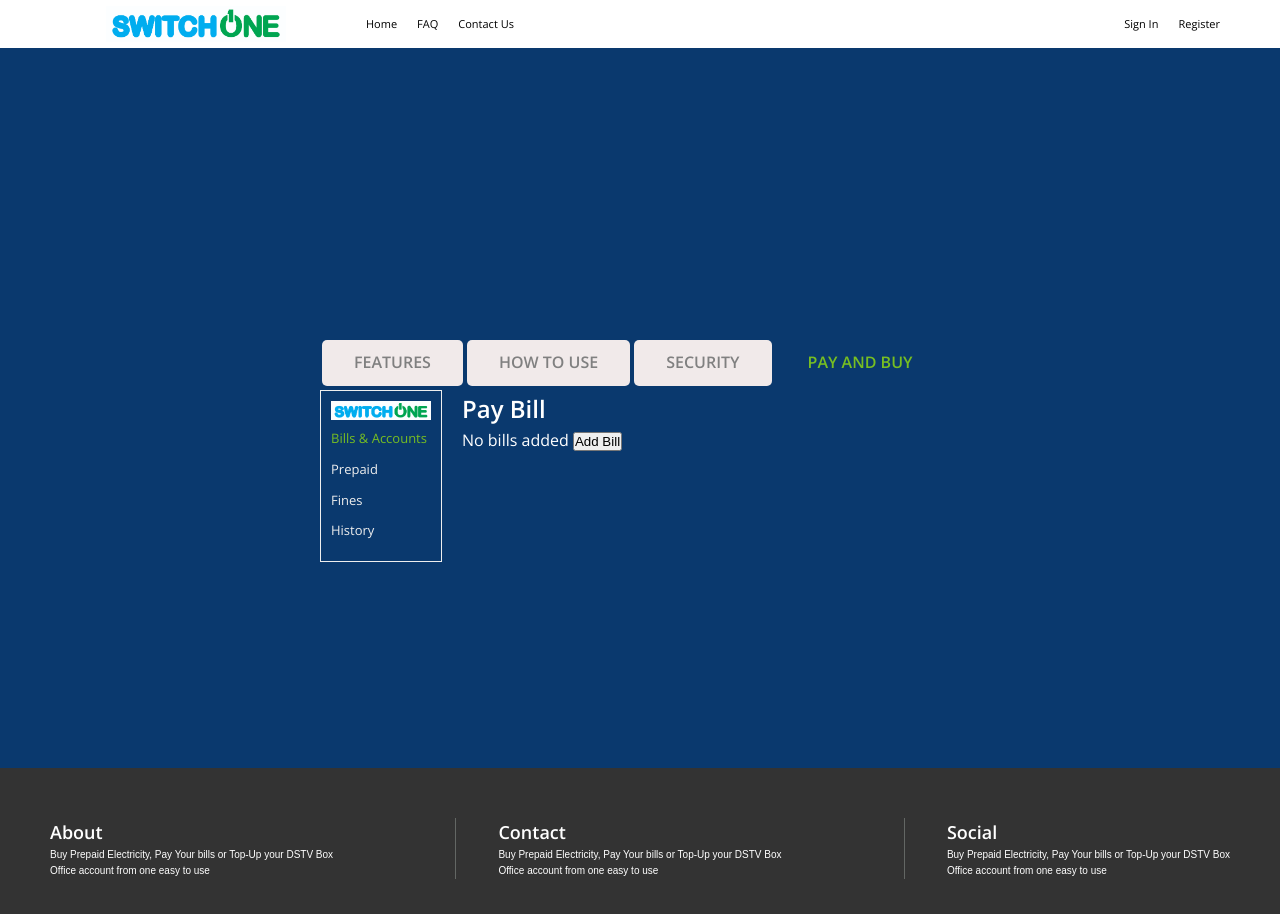
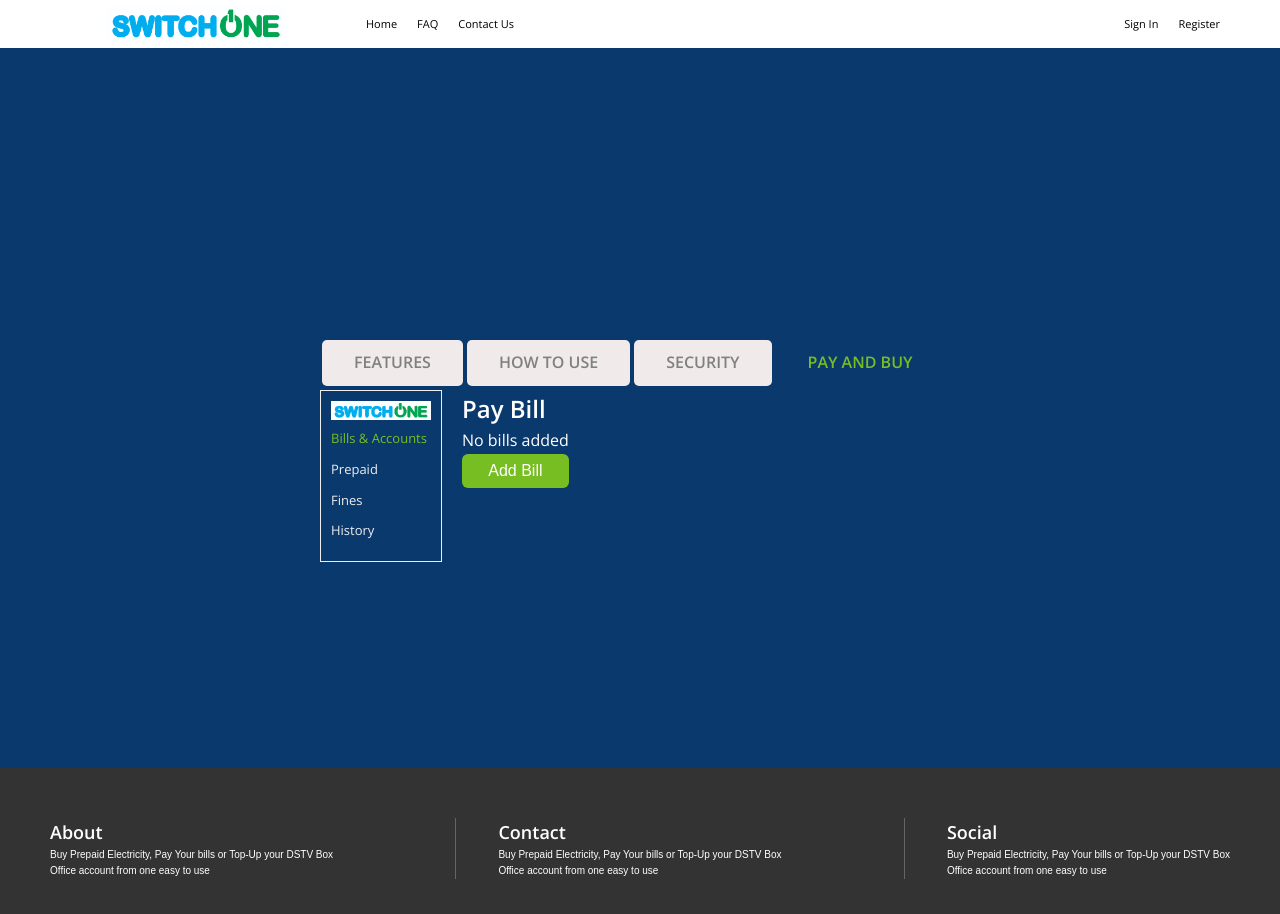
Before and after one commit to faridullah1/switchOne, an Angular app: page /billing/accounts in a window 1280 px wide. Shown: the top 914 px of the page. Built offline with nearby package versions, Linux system fonts and the light colour scheme.

Commit message:
add bill form

```diff
--- a/src/app/app-routing.module.ts
+++ b/src/app/app-routing.module.ts
@@ -24,12 +24,12 @@ const routes: Routes = [
 				path: 'billing', component: BillingComponent,
 				children: [
 					{ path: '', redirectTo: 'accounts', pathMatch: 'prefix' },
-					{ path: 'accounts', component: AccountsComponent },
-					{ path: 'add_bill', component: AddBillComponent },
+					{ path: 'accounts', component: AccountsComponent }
 				]
 			},
 		]
 	},
+	{ path: 'add_bill', component: AddBillComponent },
 	{ path: 'login', component: LoginComponent },
 	{ path: 'register', component: RegisterComponent },
 	{ path: 'contact-us', component: ContactUsComponent },
--- a/src/app/components/billing/accounts/accounts.component.html
+++ b/src/app/components/billing/accounts/accounts.component.html
@@ -6,8 +6,7 @@
 	</ng-container>
 
 	<ng-template #noBills>
-		No bills added
-
-		<button routerLink="/billing/add_bill">Add Bill</button>
+		<div class="no-bill">No bills added</div>
+		<button class="btn" routerLink="/add_bill">Add Bill</button>
 	</ng-template>
 </div>
--- a/src/app/components/billing/accounts/accounts.component.scss
+++ b/src/app/components/billing/accounts/accounts.component.scss
@@ -0,0 +1,14 @@
+.container {
+	display: flex;
+	flex-direction: column;
+
+	.btn {
+		background-color: var(--color-secondary);
+		border: none;
+		padding: .8rem 1rem;
+		border-radius: 6px;
+		cursor: pointer;
+		color: #fff;
+		font-size: 1.6rem;
+	}
+}
--- a/src/app/components/billing/add-bill/add-bill.component.html
+++ b/src/app/components/billing/add-bill/add-bill.component.html
@@ -1 +1,10 @@
-<p>add-bill works!</p>
+<div class="container">
+	<h2>Add a bill</h2>
+
+	<form [formGroup]="addBillForm" class="form">
+		<input class="field" type="text" placeholder="Reference Number" formControlName="referenceNumber">
+		<input class="field" type="text" placeholder="Alias" formControlName="alias">
+
+		<button class="btn" (click)="onSubmit()" [disabled]="addBillForm.invalid">Submit</button>
+	</form>
+</div>
--- a/src/app/components/billing/add-bill/add-bill.component.scss
+++ b/src/app/components/billing/add-bill/add-bill.component.scss
@@ -0,0 +1,23 @@
+.container {
+	height: 70vh;
+	background-color: var(--color-primary);
+	color: #fff;
+
+	display: flex;
+	flex-direction: column;
+	align-items: center;
+	justify-content: center;
+
+	.form {
+		display: flex;
+		flex-direction: column;
+
+		.field {
+			padding: 1rem 2rem;
+
+			&:not(:last-child) {
+				margin-bottom: 2rem;
+			}
+		}
+	}
+}
--- a/src/app/components/billing/add-bill/add-bill.component.ts
+++ b/src/app/components/billing/add-bill/add-bill.component.ts
@@ -1,15 +1,23 @@
-import { Component, OnInit } from '@angular/core';
+import { FormGroup, FormControl, Validators } from '@angular/forms';
+import { Component } from '@angular/core';
+
 
 @Component({
   selector: 'app-add-bill',
   templateUrl: './add-bill.component.html',
   styleUrls: ['./add-bill.component.scss']
 })
-export class AddBillComponent implements OnInit {
+export class AddBillComponent {
+	addBillForm: FormGroup;
 
-  constructor() { }
+	constructor() {
+		this.addBillForm = new FormGroup({
+			referenceNumber: new FormControl('', Validators.required),
+			alias: new FormControl('', Validators.required),
+		});
+	}
 
-  ngOnInit(): void {
-  }
-
+	onSubmit(): void {
+		console.log(this.addBillForm.value);
+	}
 }
--- a/src/app/components/header/header.component.html
+++ b/src/app/components/header/header.component.html
@@ -4,7 +4,7 @@
 
         <nav class="nav nav-left">
             <ul>
-                <li routerLink="home">Home</li>
+                <li routerLink="/">Home</li>
                 <li>FAQ</li>
                 <li routerLink="contact-us">Contact Us</li>
             </ul>
```
